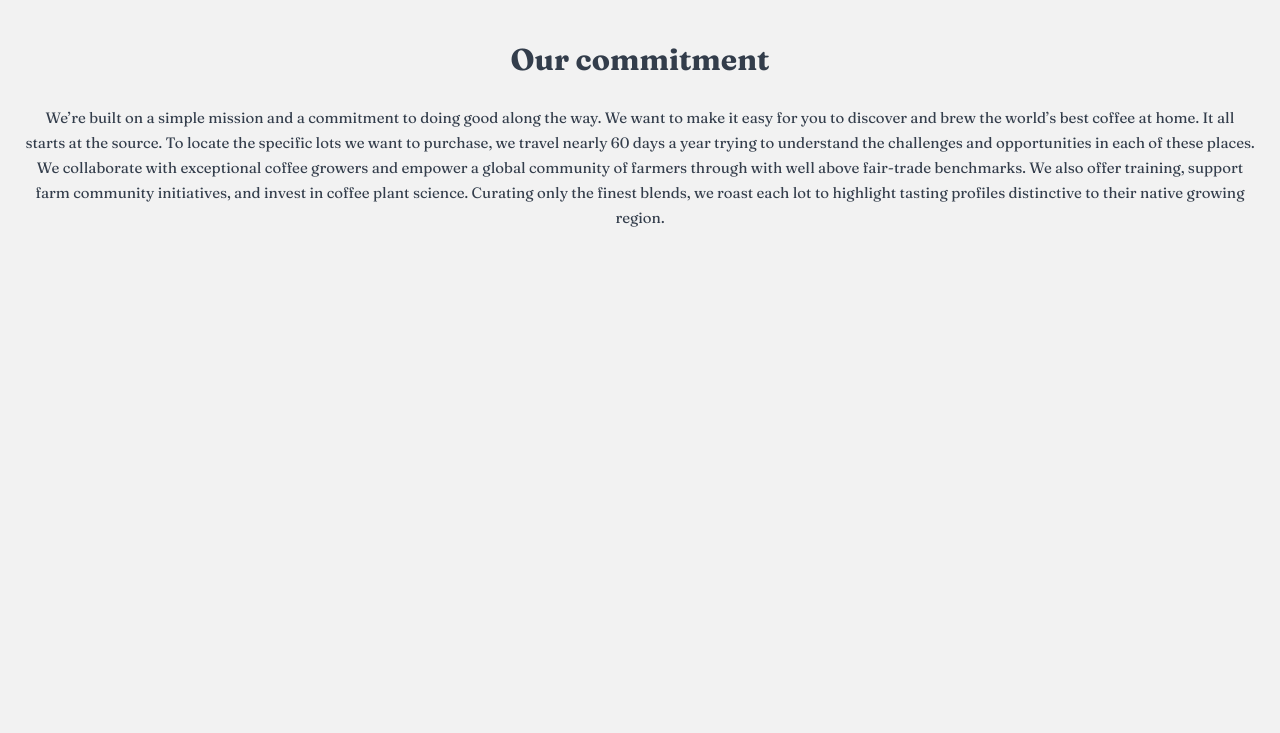
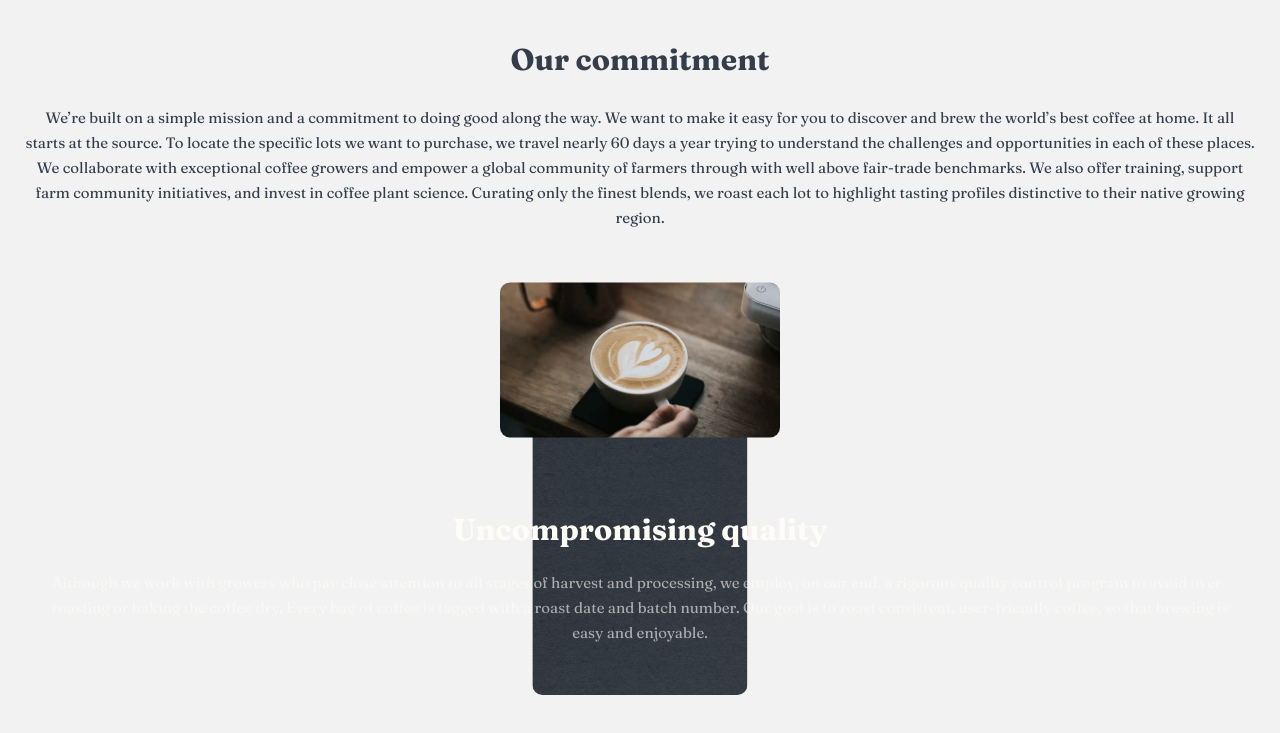
Before and after one commit to lasha-abuladze/coffeeroasters-subscription-site, a website: page aboutUs.html in a window 1280 px wide. Shown: the part 966-1699 px from the top of the page. Before the commit the page ends 1266 px from the top, so only its background shows below. Drawn offline with Linux system fonts and the light colour scheme.

Commit message:
add section--quality

```diff
--- a/aboutUs.html
+++ b/aboutUs.html
@@ -91,6 +91,29 @@
 
     </section>
 
+    <section class="section--quality">
+
+        <div class="section-quality--img">
+        </div>
+
+        <img class="background-img" src="./assets/about/mobile/bg-quality.png" alt="background-img">
+
+        <h2>
+            Uncompromising <span>quality</span>
+        </h2>
+
+        <p>
+            Although we work with growers who pay close attention to all
+            stages of harvest and processing, we employ, on our end, a
+            rigorous quality control program to avoid over-roasting or
+            baking the coffee dry. Every bag of coffee is tagged with a
+            roast date and batch number. Our goal is to roast
+            consistent, user-friendly coffee, so that brewing is
+            easy and enjoyable.
+        </p>
+
+    </section>
+
 
     <script src="script.js"></script>
 
--- a/aboutUs.scss
+++ b/aboutUs.scss
@@ -494,3 +494,48 @@ body {
 
 
 }
+
+.section--quality {
+    padding: 0px 25px 50px 25px;
+    box-sizing: border-box;
+    text-align: center;
+    position: relative;
+    color: #FEFCF7;
+    width: calc(100% - 50px);
+    margin: auto;
+    margin-top: 130px;
+
+    .background-img {
+        position: absolute;
+        top: 0;
+        left: 50%;
+        transform: translateX(-50%);
+        width: calc(100%- 50px);
+        height: 100%;
+        z-index: -1;
+        border-radius: 10px;
+    }
+
+    .section-quality--img {
+        width: 280px;
+        height: 155px;
+        background-image: url(./assets/about/mobile/image-quality.jpg);
+        background-size: cover;
+        border-radius: 10px;
+        margin: auto;
+        transform: translateY(-50%);
+    }
+
+    h2 {
+        font-size: 30px;
+        font-weight: 700;
+        margin-bottom: 25px;
+    }
+
+    p {
+        font-size: 15px;
+        line-height: 25px;
+        color: rgba(254, 252, 247, 0.6);
+    }
+
+}
```
Also changed, not shown: aboutUs.css.
